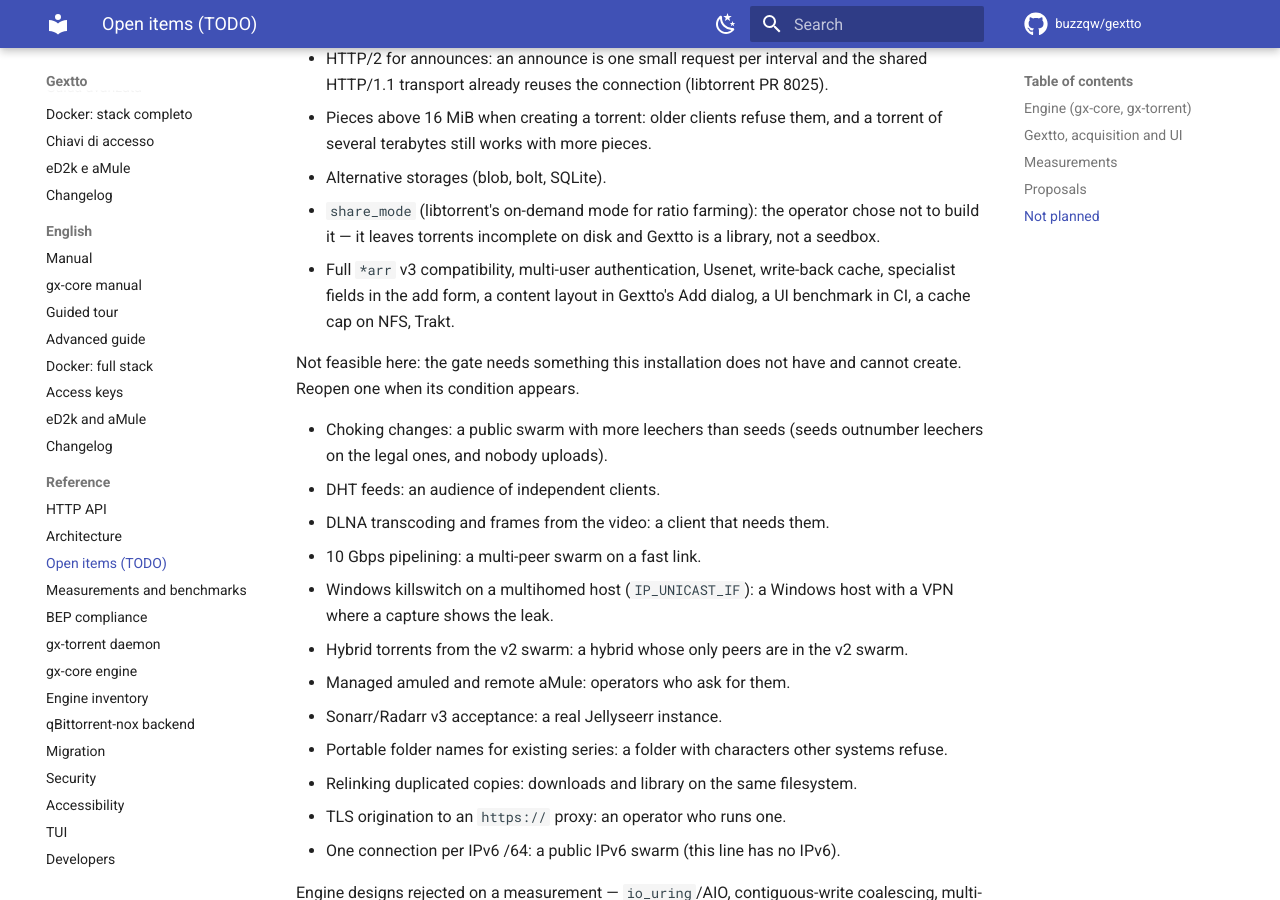
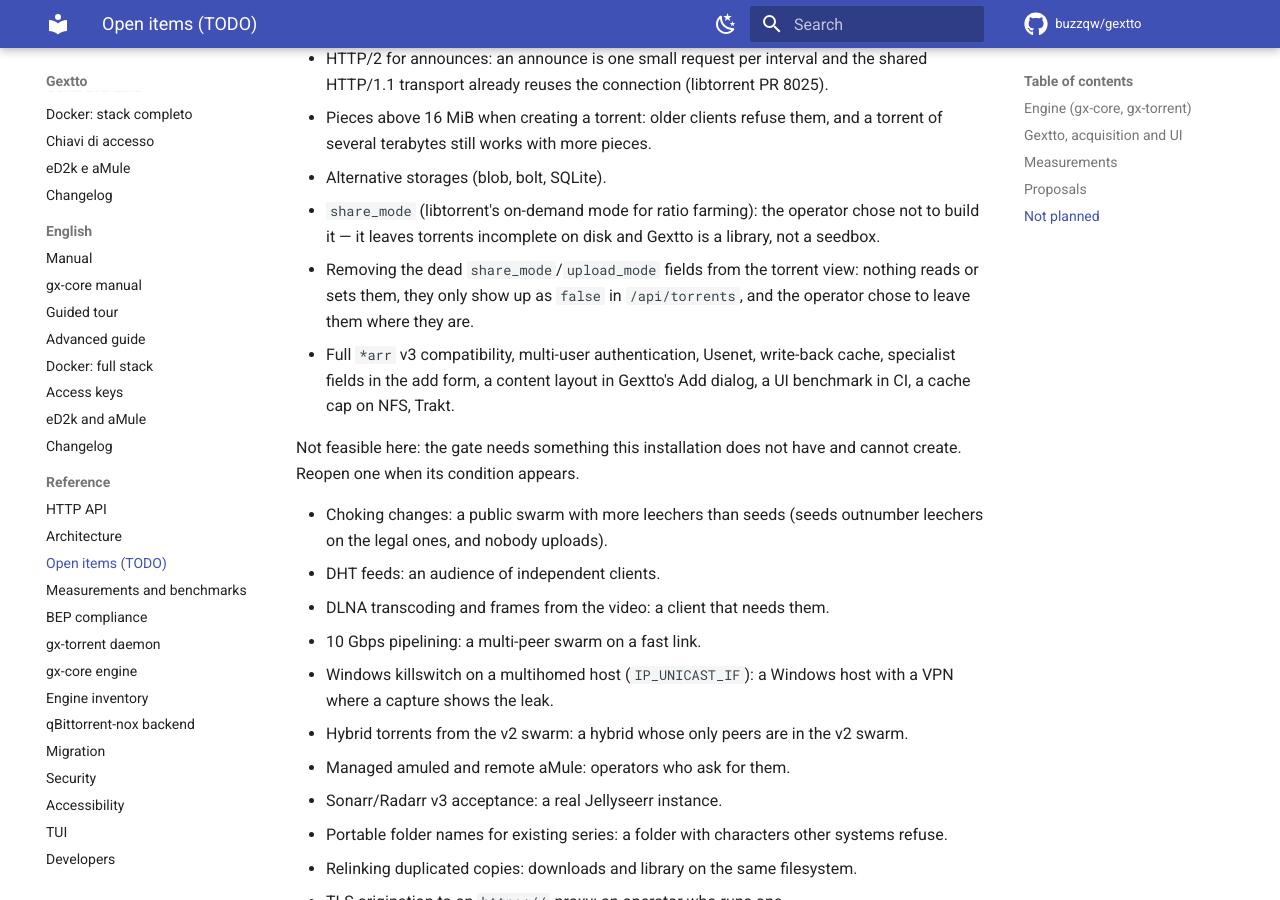
Before and after one commit to buzzqw/gextto, an MkDocs documentation site: the page built from docs/todo.md, in a window 1280 px wide and 900 px high, scrolled down 3159 px. Built offline with MkDocs 1.6.1 and Material for MkDocs 9.7.7, drawn with Linux system fonts in a browser that asks for light colours; comment, search, counter and statistics services are not loaded.

Commit message:
docs(todo): keep the dead share_mode/upload_mode fields, by choice

```diff
--- a/docs/todo.md
+++ b/docs/todo.md
@@ -127,6 +127,9 @@ Closed by choice, not waiting for a measurement:
 - Alternative storages (blob, bolt, SQLite).
 - `share_mode` (libtorrent's on-demand mode for ratio farming): the operator chose not to
   build it — it leaves torrents incomplete on disk and Gextto is a library, not a seedbox.
+- Removing the dead `share_mode`/`upload_mode` fields from the torrent view: nothing reads
+  or sets them, they only show up as `false` in `/api/torrents`, and the operator chose to
+  leave them where they are.
 - Full `*arr` v3 compatibility, multi-user authentication, Usenet, write-back cache,
   specialist fields in the add form, a content layout in Gextto's Add dialog, a UI
   benchmark in CI, a cache cap on NFS, Trakt.
```
